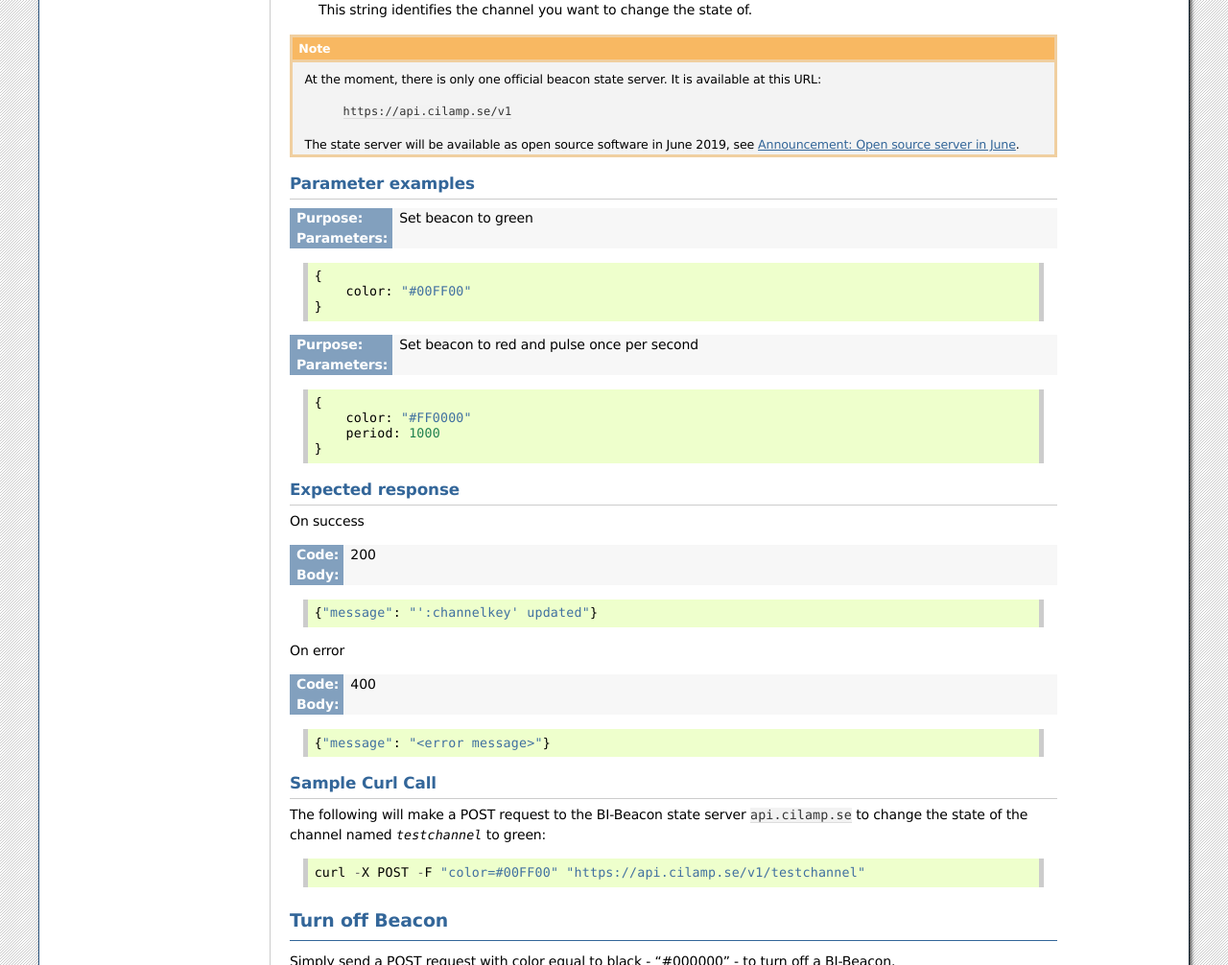
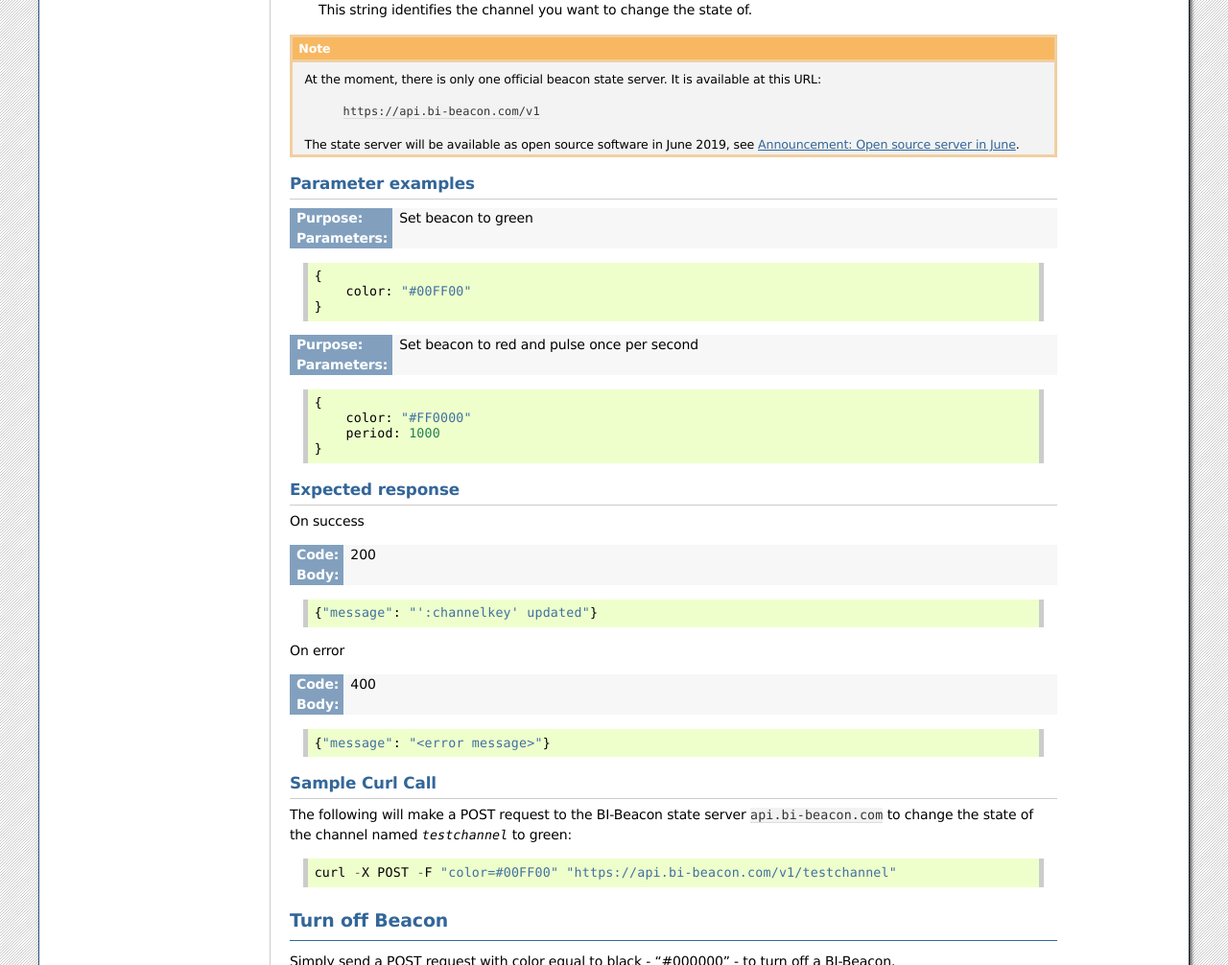
Before and after one commit to BI-Beacon/docs, a Sphinx documentation site: the page built from docs/api.rst, in a window 1280 px wide and 1400 px high, scrolled down 944 px. Shown: the part 302-1308 px from the top of the window at 96% size. Built offline with Sphinx 7.4.7, drawn with Linux system fonts in a browser that asks for light colours; pages that are not in the unit, such as notebooks, are missing from menus; some of the changed text lies outside the part shown.

Commit message:
update to new API hostname

```diff
--- a/docs/api.rst
+++ b/docs/api.rst
@@ -9,7 +9,7 @@
 
 And it looks something like this:
 
-   ``https://api.cilamp.se/v1/our-beautiful-monitor``
+   ``https://api.bi-beacon.com/v1/our-beautiful-monitor``
 
 BI-Beacons are controlled  via a RESTful web API,  but only indirectly
 via a state  server. This means it  is possible to
@@ -90,7 +90,7 @@
 .. note:: At the moment, there is only one official beacon state server.
           It is available at this URL:
 
-             ``https://api.cilamp.se/v1``
+             ``https://api.bi-beacon.com/v1``
 
           The state server will be available as open source software
           in June 2019, see `Announcement: Open source server in June`_.
@@ -147,12 +147,12 @@
 ~~~~~~~~~~~~~~~~
 
 The following will make a POST request to the BI-Beacon state server
-``api.cilamp.se`` to change the state of the channel named
+``api.bi-beacon.com`` to change the state of the channel named
 `testchannel` to green:
 
 ::
 
-    curl -X POST -F "color=#00FF00" "https://api.cilamp.se/v1/testchannel"
+    curl -X POST -F "color=#00FF00" "https://api.bi-beacon.com/v1/testchannel"
 
 
 Turn off Beacon
--- a/docs/overview.rst
+++ b/docs/overview.rst
@@ -29,7 +29,7 @@
 
 Here is an example of a complete endpoint:
 
-   ``https://api.cilamp.se/v1/our-beautiful-monitor``
+   ``https://api.bi-beacon.com/v1/our-beautiful-monitor``
 
 
 .. note::
--- a/docs/setup.rst
+++ b/docs/setup.rst
@@ -81,7 +81,7 @@
 |            |                                                        |
 |            |    d. State server: The channel state server to connect|
 |            |    to.                                                 |
-|            |    Default: api.cilamp.se                              |
+|            |    Default: api.bi-beacon.com                              |
 |            |                                                        |
 |            |    e. Port: The TCP port to connect to on              |
 |            |    the channel state server. Default: 4040.            |
```
Also changed, not shown: .travis.yml, 1 other file.
